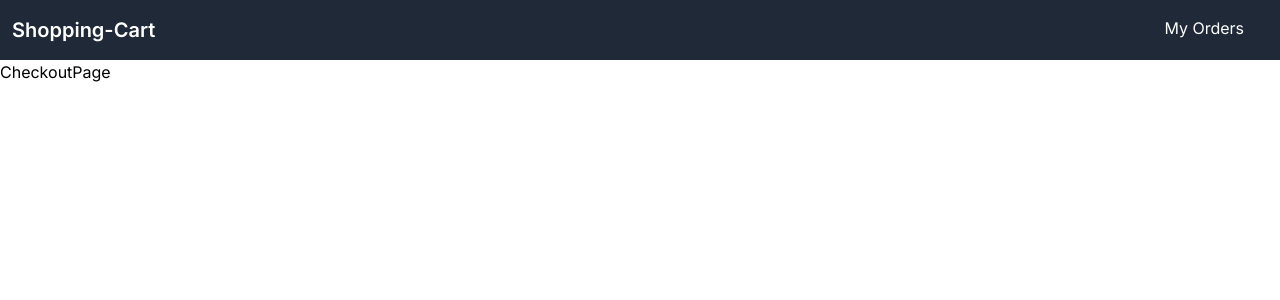
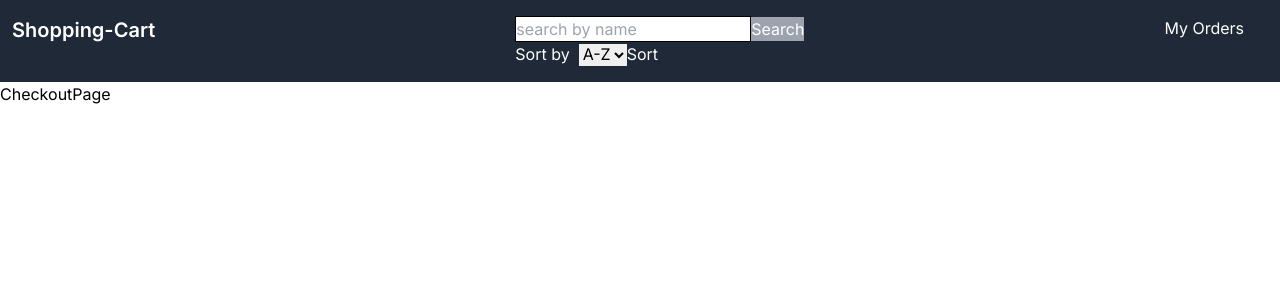
Before and after one commit to wasifalam23/shopping-cart, a Next.js app in the folder client/: page /checkout in a window 1280 px wide. Shown: the top 300 px of the page. Built offline with nearby package versions, Linux system fonts and the light colour scheme.

Commit message:
added sort, filter func

```diff
--- a/client/src/components/Header.tsx
+++ b/client/src/app/components/Header.tsx
@@ -1,4 +1,6 @@
 import Link from 'next/link';
+import Search from './Search';
+import Sort from './Sort';
 
 type Props = {};
 const Header = (props: Props) => {
@@ -7,6 +9,10 @@ const Header = (props: Props) => {
       <nav className="bg-gray-800 flex px-3 py-4 text-white justify-between">
         <div className=" font-semibold text-xl">
           <Link href="/">Shopping-Cart</Link>
+        </div>
+        <div>
+          <Search />
+          <Sort />
         </div>
         <ul className="mr-6">
           <li>
--- /dev/null
+++ b/client/src/app/components/Search.tsx
@@ -0,0 +1,34 @@
+'use client';
+
+import { FormEvent, useState } from 'react';
+import { useRouter } from 'next/navigation';
+
+type Props = {};
+
+const Search = (props: Props) => {
+  const [input, setInput] = useState('');
+  const router = useRouter();
+
+  const formSubmitHandler = (e: FormEvent<HTMLFormElement>) => {
+    e.preventDefault();
+    setInput('');
+    router.push(`/search/${input}/`);
+  };
+
+  return (
+    <form onSubmit={formSubmitHandler}>
+      <input
+        type="text"
+        placeholder="search by name"
+        className="text-black border border-black"
+        value={input}
+        onChange={(e) => setInput(e.target.value)}
+      />
+      <button type="submit" className="bg-gray-400">
+        Search
+      </button>
+    </form>
+  );
+};
+
+export default Search;
--- /dev/null
+++ b/client/src/app/components/Sort.tsx
@@ -0,0 +1,42 @@
+'use client';
+
+import { ChangeEvent, useState } from 'react';
+import { useRouter } from 'next/navigation';
+
+type SortOption = '' | 'name' | '-name' | 'price' | '-price';
+
+const Sort = () => {
+  const [sortValue, setSortValue] = useState<SortOption>('');
+  const router = useRouter();
+
+  const handleSortChange = (event: ChangeEvent<HTMLSelectElement>) => {
+    setSortValue(event.target.value as SortOption);
+    console.log(sortValue);
+
+    router.push(`/sort/${sortValue}/`);
+  };
+
+  const sortHandler = () => {
+    router.push(`/sort/${sortValue}/`);
+  };
+
+  return (
+    <div>
+      <label htmlFor="sort-select">Sort by &nbsp;</label>
+      <select
+        className="text-black"
+        id="sort-select"
+        value={sortValue}
+        onChange={(e) => setSortValue(e.target.value as SortOption)}
+      >
+        <option value="name">A-Z</option>
+        <option value="-name">Z-A</option>
+        <option value="price">0-9</option>
+        <option value="-price">9-0</option>
+      </select>
+      <button onClick={sortHandler}>Sort</button>
+    </div>
+  );
+};
+
+export default Sort;
--- a/client/src/app/layout.tsx
+++ b/client/src/app/layout.tsx
@@ -1,4 +1,4 @@
-import Header from '@/components/Header';
+import Header from '@/app/components/Header';
 import './globals.css';
 import type { Metadata } from 'next';
 import { Inter } from 'next/font/google';
--- a/client/src/app/page.tsx
+++ b/client/src/app/page.tsx
@@ -1,13 +1,14 @@
 import Image from 'next/image';
 import getAllProducts from '@/lib/getAllProducts';
+import Search from './components/Search';
 
 const Home = async () => {
-  const productsData: ProductData = await getAllProducts();
-  const products = productsData.data.products;
+  const productsData: Promise<ProductData> = getAllProducts('');
+  const data = await productsData;
+  const products = data.data.products;
 
   return (
     <main>
-      {!products && <p>went wrong</p>}
       <ul>
         {products.map((product) => (
           <li key={product._id}>
--- /dev/null
+++ b/client/src/app/search/[searchTerm]/page.tsx
@@ -0,0 +1,16 @@
+import getAllProducts from '@/lib/getAllProducts';
+
+type SearchResultsProps = {
+  params: {
+    searchTerm: string;
+  };
+};
+
+const SearchResults = async ({ params }: SearchResultsProps) => {
+  const productData: Promise<ProductData> = getAllProducts(params.searchTerm);
+  const data = await productData;
+
+  return <div>{`${JSON.stringify(data)}`}</div>;
+};
+
+export default SearchResults;
--- /dev/null
+++ b/client/src/app/sort/[sortTerm]/page.tsx
@@ -0,0 +1,16 @@
+import getAllProducts from '@/lib/getAllProducts';
+
+type Props = {
+  params: {
+    sortTerm: string;
+  };
+};
+
+const SortResults = async ({ params }: Props) => {
+  const productData: Promise<ProductData> = getAllProducts('', params.sortTerm);
+  const data = await productData;
+
+  return <div>{`${JSON.stringify(data)}`}</div>;
+};
+
+export default SortResults;
--- a/client/src/lib/getAllProducts.tsx
+++ b/client/src/lib/getAllProducts.tsx
@@ -1,5 +1,7 @@
-const getAllProducts = async () => {
-  const res = await fetch('http://localhost:8000/api/v1/products');
+const getAllProducts = async (searchTerm: string, sortTerm?: string) => {
+  const res = await fetch(
+    `http://localhost:8000/api/v1/products?name=${searchTerm}&sort=${sortTerm}`
+  );
 
   if (!res.ok) throw new Error('failed to fetch data');
 
```
